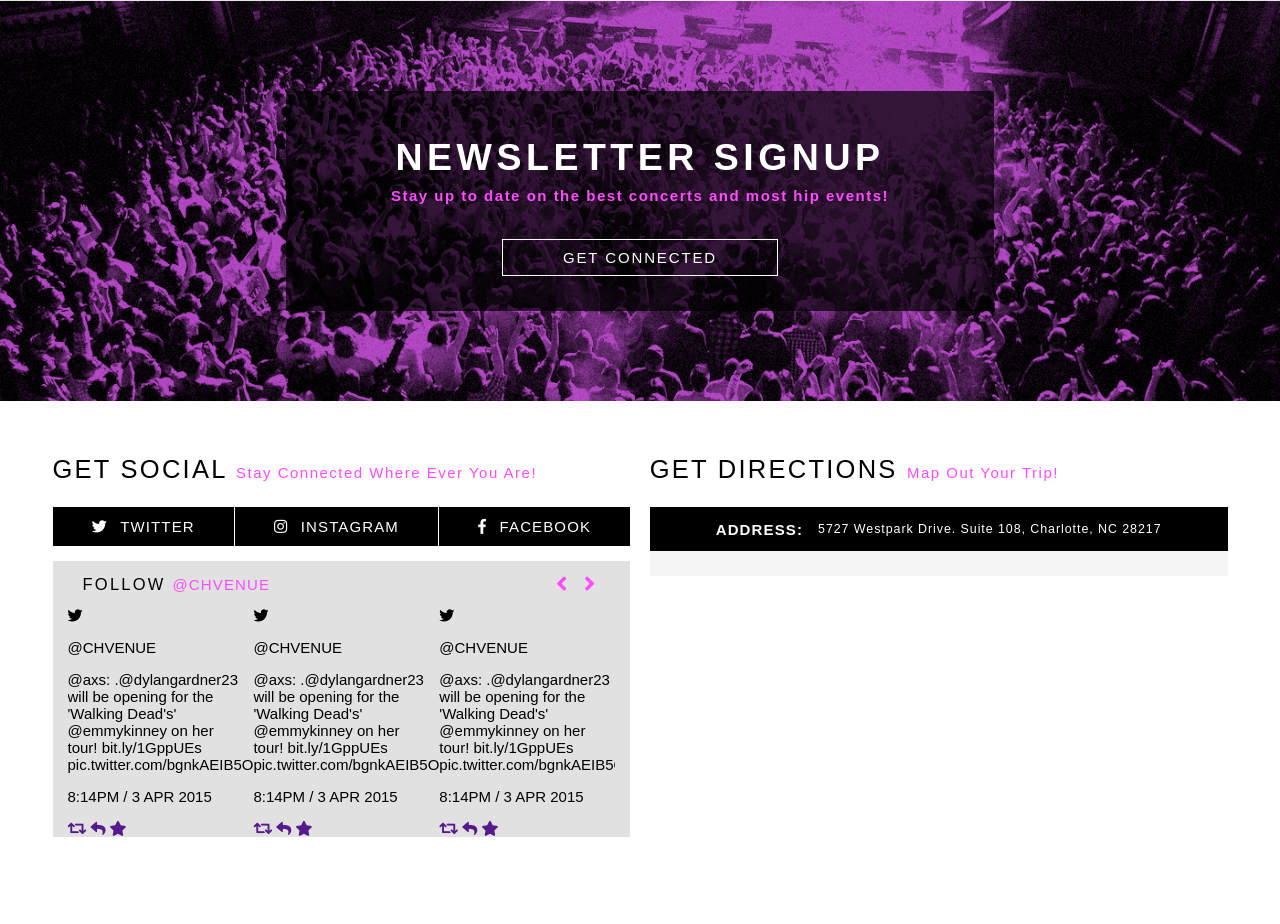
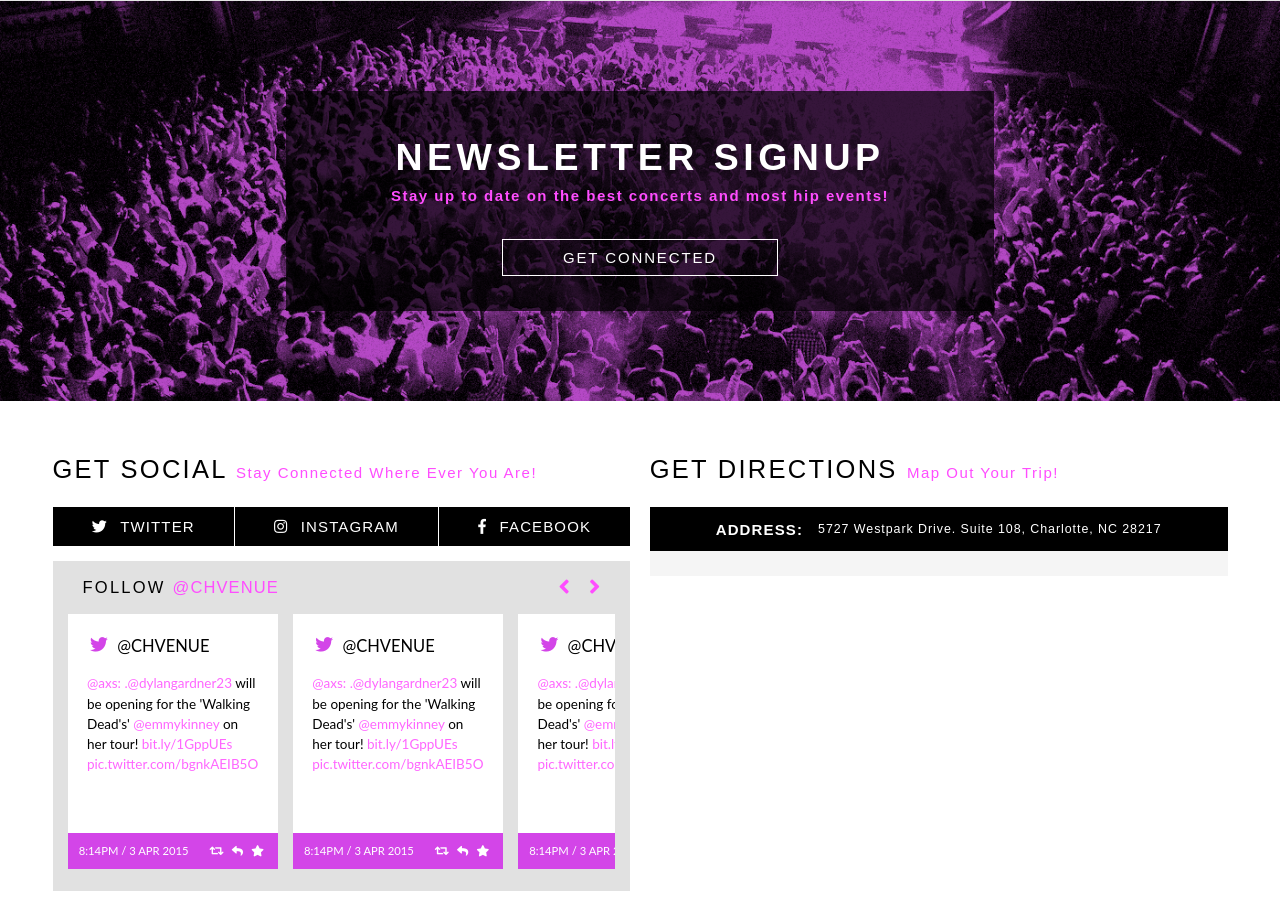
Before and after one commit to monkeyshoulders/carbonhouse-project, a website: page index.html in a window 1280 px wide. Shown: the part 1294-2218 px from the top of the page. Before the commit the page ends 2164 px from the top, so only its background shows below. Drawn offline with Linux system fonts and the light colour scheme; some packages are replaced by stand-ins of ours.

Commit message:
everything but the map

```diff
--- a/css/old.css
+++ b/css/old.css
@@ -388,27 +388,27 @@ body {
   text-decoration: none;
 }
 
-.social-tab-container {
+.social-container {
   background-color: #e1e1e1;
   margin-top: 1rem;
   padding: 0 1rem;
 }
 
-.social-tab-display {
+.social-container-top {
   align-items: center;
   display: flex;
   justify-content: space-between;
   margin: 0 1rem;
 }
 
-.social-tab-display h2 {
+.social-container-top h2 {
   font-size: 1.1rem;
   font-weight: 400;
   letter-spacing: .15rem;
   text-transform: uppercase;
 }
 
-.social-tab-display span {
+.social-container-top span {
   color: #ff4dff;
   font-family: "Oswald", sans-serif;
   font-size: 1rem;
@@ -416,67 +416,71 @@ body {
   text-transform: uppercase;
 }
 
-.social-tab-display-nav i {
+.social-container-nav {
   color: #ff4dff;
   cursor: pointer;
   font-size: 1.5rem;
   padding: 5px;
 }
 
-.social-tab-display i:last-of-type {
+.social-container-nav:last-of-type {
   padding-left: .5rem;
 }
 
-.social-tab-display-tweet {
+.social-container-scroll {
   background: #e1e1e1;
   display: flex;
   min-width: 100%;
   overflow-x: auto;
 }
 
-.tweet {
+.social-container-scroll-tweet {
+  display: flex;
   font-family: 'Lato', sans-serif;
   font-weight: 400;
   margin: 0 .75rem 1.5rem 0;
 }
 
-.tweet-card {
+.social-container-scroll-tweet-card {
   background: #fff;
-  padding: 1rem .7rem 1.2rem .7rem;
+  margin-right: 1rem;
+  /* padding: 1rem .7rem 1.2rem .7rem; */
 }
 
-.tweet-heading {
+.social-container-scroll-tweet-card-heading {
   display: flex;
+  padding: 1.3rem;
+  padding-bottom: 0;
 }
 
-.tweet-heading i {
+.social-container-scroll-tweet-card-heading i {
   color: #d345e8;
   font-size: 1.187rem;
 }
 
-.tweet-heading p {
+.social-container-scroll-tweet-card-heading p {
   font-weight: 400;
-  font-size: 1em;
+  font-size: 1.1em;
   margin: 0;
   padding: 0 .625rem;
 }
 
-.tweet-content p {
+.social-container-scroll-tweet-card-content {
   font-family: 'Lato', sans-serif;
   font-size: .8rem;
-  padding: .3rem 0;
-  padding-bottom: 30px;
+  padding: .3rem 1.3rem;
+  padding-bottom: 3rem;
   line-height: 1.5;
 }
 
-.tweet-content p span {
+.social-container-scroll-tweet-card-content span {
   color: #ff66ff;
   font-family: 'Lato', sans-serif;
   font-size: .8rem;
   text-transform: none;
 }
 
-.tweet-info {
+.social-container-scroll-tweet-card-info {
   background: #d345e8;
   color: white;
   display: flex;
@@ -484,14 +488,14 @@ body {
   font-size: .75rem;
   font-weight: 400;
   justify-content: space-between;
-  padding: 0 1rem;
+  padding: 0 .75rem;
 }
 
-.tweet-actions {
+.social-container-scroll-tweet-card-info-actions {
   align-self: center;
 }
 
-.tweet-actions i {
+.social-container-scroll-tweet-card-info-actions i {
   color: white;
   padding: 0 .175rem;
 }
--- a/index.html
+++ b/index.html
@@ -158,7 +158,7 @@
         <a class="buy-tix-m" href="">
           <div class="buy-tix-m-box">
             <img class="buy-tix-m-box-img" src="img/tix-icon.png" alt="ticket">
-            <h3 class="buy-tix-m-box-text" >Buy Tickets</h3>
+            <h3 class="buy-tix-m-box-text">Buy Tickets</h3>
           </div>
         </a>
       </article>
@@ -180,7 +180,7 @@
         <a class="buy-tix-m" href="">
           <div class="buy-tix-m-box">
             <img class="buy-tix-m-box-img" src="img/tix-icon.png" alt="ticket">
-            <h3 class="buy-tix-m-box-text" >Buy Tickets</h3>
+            <h3 class="buy-tix-m-box-text">Buy Tickets</h3>
           </div>
         </a>
       </article>
@@ -202,7 +202,7 @@
         <a class="buy-tix-m" href="">
           <div class="buy-tix-m-box">
             <img class="buy-tix-m-box-img" src="img/tix-icon.png" alt="ticket">
-            <h3 class="buy-tix-m-box-text" >Buy Tickets</h3>
+            <h3 class="buy-tix-m-box-text">Buy Tickets</h3>
           </div>
         </a>
       </article>
@@ -224,7 +224,7 @@
         <a class="buy-tix-m" href="">
           <div class="buy-tix-m-box">
             <img class="buy-tix-m-box-img" src="img/tix-icon.png" alt="ticket">
-            <h3 class="buy-tix-m-box-text" >Buy Tickets</h3>
+            <h3 class="buy-tix-m-box-text">Buy Tickets</h3>
           </div>
         </a>
       </article>
@@ -246,7 +246,7 @@
         <a class="buy-tix-m" href="">
           <div class="buy-tix-m-box">
             <img class="buy-tix-m-box-img" src="img/tix-icon.png" alt="ticket">
-            <h3 class="buy-tix-m-box-text" >Buy Tickets</h3>
+            <h3 class="buy-tix-m-box-text">Buy Tickets</h3>
           </div>
         </a>
       </article>
@@ -268,7 +268,7 @@
         <a class="buy-tix-m" href="">
           <div class="buy-tix-m-box">
             <img class="buy-tix-m-box-img" src="img/tix-icon.png" alt="ticket">
-            <h3 class="buy-tix-m-box-text" >Buy Tickets</h3>
+            <h3 class="buy-tix-m-box-text">Buy Tickets</h3>
           </div>
         </a>
       </article>
@@ -301,28 +301,29 @@
           <a href="">Facebook</a>
         </li>
       </ul>
-      <div class="social-tab">
-        <div class="social-tab-container">
-          <h2 class="social-tab-container-heading" >Follow <span>@Chvenue</span></h2>
-          <div class="social-tab-container-nav">
-            <i class="fas fa-angle-left" onclick="scrollL()" id="left"></i>
-            <i class="fas fa-angle-right" onclick="scrollR()" id="right"></i>
+
+
+      <div class="social-container">
+        <div class="social-container-top">
+          <h2>Follow <span>@Chvenue</span></h2>
+          <div class="social-container-nav">
+            <i class="fas fa-angle-left fa-2x" onclick="scrollL()" id="left"></i>
+            <i class="fas fa-angle-right fa-2x" onclick="scrollR()" id="right"></i>
           </div>
         </div>
-        <div class="social-tab-twt" id="scroll">
-          <div class="social-tab-tweet">
-            <div class="social-tab-tweet-card">
-              <div class="social-tab-tweet-card-heading">
+        <div class="social-container-scroll" id="scroll">
+          <div class="social-container-scroll-tweet">
+            <div class="social-container-scroll-tweet-card">
+              <div class="social-container-scroll-tweet-card-heading">
                 <i class="fab fa-twitter"></i>
-                <p class="social-tab-tweet-card-heading-text">@CHVENUE</p>
+                <p>@CHVENUE</p>
               </div>
-              <div class="tweet-content">
-                <p><span>@axs: .@dylangardner23</span> will be opening for the 'Walking Dead's' <span>@emmykinney</span> on her <br> tour! <span>bit.ly/1GppUEs pic.twitter.com/bgnkAEIB5O</span></p>
+              <div class="social-container-scroll-tweet-card-content">
+                <p><span>@axs: .@dylangardner23</span> will be opening for the 'Walking Dead's' <span>@emmykinney</span> on her tour! <span>bit.ly/1GppUEs pic.twitter.com/bgnkAEIB5O</span></p>
               </div>
-            </div>
-            <div class="social-tab-tweet-info">
+              <div class="social-container-scroll-tweet-card-info">
                 <p>8:14PM / 3 APR 2015</p>
-              <div class="social-tab-tweet-info-actions">
+                <div class="social-container-scroll-tweet-card-info-actions">
                   <a href=""><i class="fas fa-retweet"></i></a>
                   <a href=""><i class="fas fa-reply"></i></a>
                   <a href=""><i class="fas fa-star"></i></a>
@@ -330,19 +331,18 @@
               </div>
             </div>
 
-          <div class="tweet">
-            <div class="tweet-card">
-              <div class="tweet-heading">
+
+            <div class="social-container-scroll-tweet-card">
+              <div class="social-container-scroll-tweet-card-heading">
                 <i class="fab fa-twitter"></i>
                 <p>@CHVENUE</p>
               </div>
-              <div class="tweet-content">
-                <p><span>@axs: .@dylangardner23</span> will be opening for the 'Walking Dead's' <span>@emmykinney</span> on her <br> tour! <span>bit.ly/1GppUEs pic.twitter.com/bgnkAEIB5O</span></p>
+              <div class="social-container-scroll-tweet-card-content">
+                <p><span>@axs: .@dylangardner23</span> will be opening for the 'Walking Dead's' <span>@emmykinney</span> on her tour! <span>bit.ly/1GppUEs pic.twitter.com/bgnkAEIB5O</span></p>
               </div>
-            </div>
-            <div class="tweet-info">
+              <div class="social-container-scroll-tweet-card-info">
                 <p>8:14PM / 3 APR 2015</p>
-              <div class="tweet-actions">
+                <div class="social-container-scroll-tweet-card-info-actions">
                   <a href=""><i class="fas fa-retweet"></i></a>
                   <a href=""><i class="fas fa-reply"></i></a>
                   <a href=""><i class="fas fa-star"></i></a>
@@ -350,19 +350,17 @@
               </div>
             </div>
 
-          <div class="tweet">
-            <div class="tweet-card">
-              <div class="tweet-heading">
+            <div class="social-container-scroll-tweet-card">
+              <div class="social-container-scroll-tweet-card-heading">
                 <i class="fab fa-twitter"></i>
                 <p>@CHVENUE</p>
               </div>
-              <div class="tweet-content">
-                <p><span>@axs: .@dylangardner23</span> will be opening for the 'Walking Dead's' <span>@emmykinney</span> on her <br> tour! <span>bit.ly/1GppUEs pic.twitter.com/bgnkAEIB5O</span></p>
+              <div class="social-container-scroll-tweet-card-content">
+                <p><span>@axs: .@dylangardner23</span> will be opening for the 'Walking Dead's' <span>@emmykinney</span> on her tour! <span>bit.ly/1GppUEs pic.twitter.com/bgnkAEIB5O</span></p>
               </div>
-            </div>
-            <div class="tweet-info">
+              <div class="social-container-scroll-tweet-card-info">
                 <p>8:14PM / 3 APR 2015</p>
-              <div class="tweet-actions">
+                <div class="social-container-scroll-tweet-card-info-actions">
                   <a href=""><i class="fas fa-retweet"></i></a>
                   <a href=""><i class="fas fa-reply"></i></a>
                   <a href=""><i class="fas fa-star"></i></a>
@@ -370,19 +368,17 @@
               </div>
             </div>
 
-          <div class="tweet">
-            <div class="tweet-card">
-              <div class="tweet-heading">
+            <div class="social-container-scroll-tweet-card">
+              <div class="social-container-scroll-tweet-card-heading">
                 <i class="fab fa-twitter"></i>
                 <p>@CHVENUE</p>
               </div>
-              <div class="tweet-content">
-                <p><span>@axs: .@dylangardner23</span> will be opening for the 'Walking Dead's' <span>@emmykinney</span> on her <br> tour! <span>bit.ly/1GppUEs pic.twitter.com/bgnkAEIB5O</span></p>
+              <div class="social-container-scroll-tweet-card-content">
+                <p><span>@axs: .@dylangardner23</span> will be opening for the 'Walking Dead's' <span>@emmykinney</span> on her tour! <span>bit.ly/1GppUEs pic.twitter.com/bgnkAEIB5O</span></p>
               </div>
-            </div>
-            <div class="tweet-info">
+              <div class="social-container-scroll-tweet-card-info">
                 <p>8:14PM / 3 APR 2015</p>
-              <div class="tweet-actions">
+                <div class="social-container-scroll-tweet-card-info-actions">
                   <a href=""><i class="fas fa-retweet"></i></a>
                   <a href=""><i class="fas fa-reply"></i></a>
                   <a href=""><i class="fas fa-star"></i></a>
@@ -390,8 +386,8 @@
               </div>
             </div>
           </div>
-      </div>
     </section>
+
     <section class="directions">
       <h2 class="directions-heading">Get directions <span>Map out your trip!</span></h2>
       <div class="directions-address">
--- a/sass/layouts/_footer.scss
+++ b/sass/layouts/_footer.scss
@@ -74,82 +74,90 @@
     }
   }
 
-  &-tab {
+  &-container {
     background-color: #e1e1e1;
     margin-top: 1rem;
     padding: 0 1rem;
 
-    &-container {
+    &-top {
       align-items: center;
       display: flex;
       justify-content: space-between;
       margin: 0 1rem;
 
-      &-heading {
+      h2 {
         font-size: 1.1rem;
         font-weight: 400;
         letter-spacing: .15rem;
         text-transform: uppercase;
+      }
 
       span {
         color: #ff4dff;
         font-family: "Oswald", sans-serif;
-          font-size: 1rem;
+        font-size: 1.1rem;
         letter-spacing: .075rem;
         text-transform: uppercase;
       }
     }
 
-      &-nav {
-        i {
+    &-nav i {
       color: #ff4dff;
       cursor: pointer;
       font-size: 1.5rem;
-          padding: 5px;
+      padding: 1rem;
+      padding-right: 0;
 
-          &:last-of-type {
-            padding-left: .5rem;
-          }
-        }
+      i:last-of-type {
+        padding-left: .75rem;
       }
     }
 
-    &-twt {
+    &-scroll {
       background: #e1e1e1;
       display: flex;
       min-width: 100%;
       overflow-x: auto;
 
       &-tweet {
+        display: flex;
         font-family: 'Lato', sans-serif;
         font-weight: 400;
         margin: 0 .75rem 1.5rem 0;
 
         &-card {
           background: #fff;
-          padding: 1rem .7rem 1.2rem .7rem;
+          margin-right: 1rem;
 
           &-heading {
             display: flex;
+            padding: 1.5rem;
+            padding-bottom: 0;
 
             i {
               color: #d345e8;
               font-size: 1.187rem;
             }
 
-            &-text {
+            p {
               font-weight: 400;
-              font-size: 1em;
+              font-size: 1.1em;
               margin: 0;
               padding: 0 .625rem;
+            }
+          }
+
+          &-content {
+            font-family: 'Lato', sans-serif;
+            font-size: .9rem;
+            padding: .25rem 1.3rem;
+            padding-bottom: 3rem;
+            line-height: 1.5;
 
             span {
               color: #ff66ff;
               font-family: 'Lato', sans-serif;
-                font-size: .8rem;
               text-transform: none;
-              }
-            }
             }
           }
 
@@ -161,7 +169,7 @@
             font-size: .75rem;
             font-weight: 400;
             justify-content: space-between;
-          padding: 0 1rem;
+            padding: 0 .75rem;
 
             &-actions {
                 align-self: center;
@@ -169,6 +177,7 @@
                 i {
                   color: white;
                   padding: 0 .175rem;
+                }
             }
           }
         }
```
Also changed, not shown: old.html (+26 -33 lines), css/styles.css, 2 other files. Lines whose indentation alone changed are shown as unchanged.
